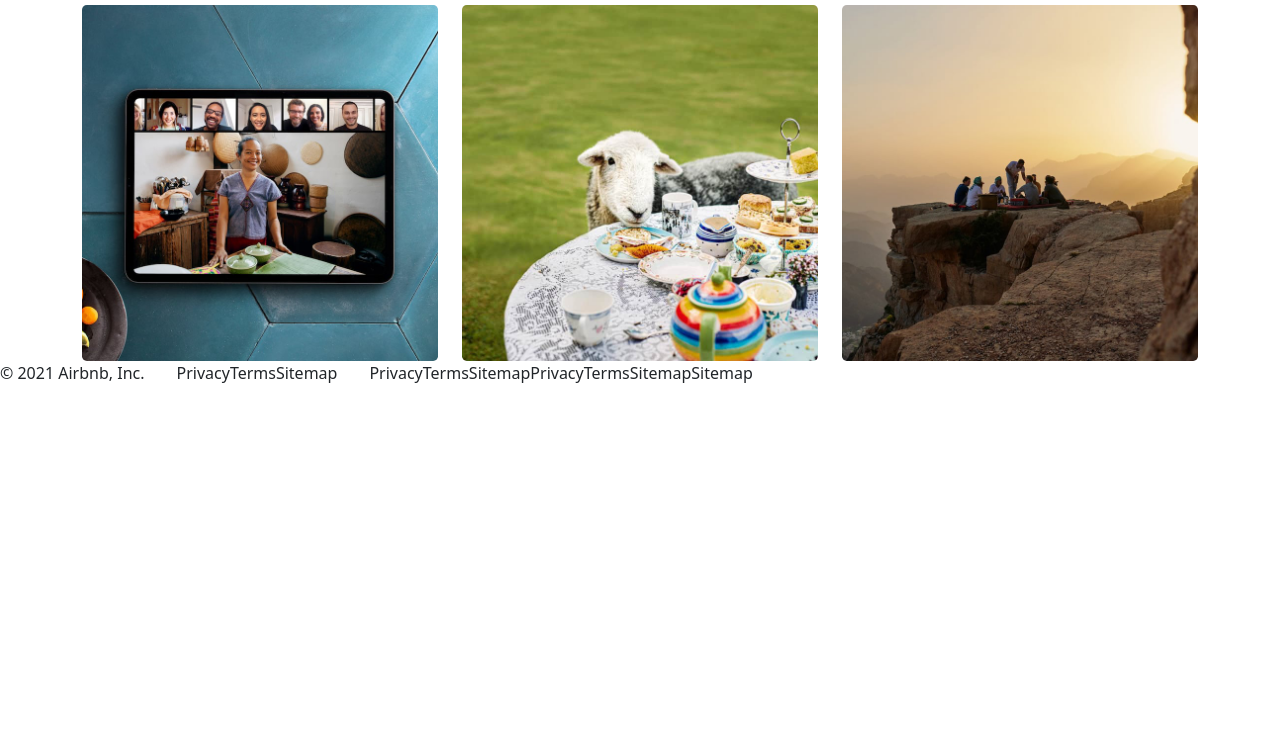
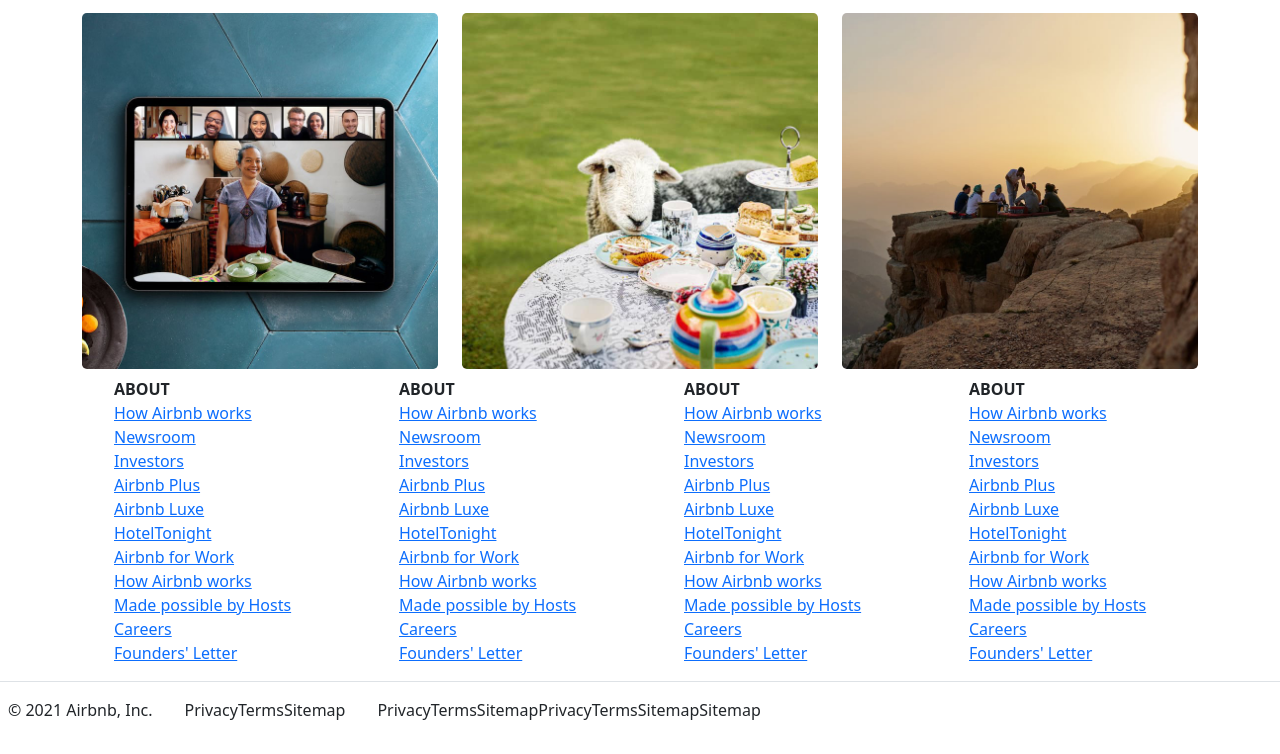
Before and after one commit to Vagyasri/Vacation-Rentals-Website, a website: page index.html in a window 1280 px wide. Shown: the part 1754-2508 px from the top of the page. Before the commit the page ends 2155 px from the top, so only its background shows below. Drawn offline with nearby package versions, Linux system fonts and the light colour scheme.

Commit message:
Add last navigation Section

```diff
--- a/index.html
+++ b/index.html
@@ -121,7 +121,7 @@
       <article>
           <img src="Image/14.jpg" alt="">
       </article>
-      <section>
+      <section class="py-2">
           <h2>Discover Experiences</h2>
             <p>Unique activities with local experts—in person or online.</p>
             <div class="container">
@@ -138,7 +138,81 @@
             </div>
         </div>
       </section>
-      <footer>
+      <section>
+          <div class="container">
+              <div class="row">
+                  <div class="col-3">
+                      <ul> <b>ABOUT</b>
+                          <li><a href="#">How Airbnb works</a></li>
+                          <li><a href="#">Newsroom
+                        </a></li>
+                          <li><a href="#">Investors
+                            </a></li>
+                          <li><a href="#">Airbnb Plus</a></li>
+                          <li><a href="#">Airbnb Luxe</a></li>
+                          <li><a href="#">HotelTonight</a></li>
+                          <li><a href="#">Airbnb for Work</a></li>
+                          <li><a href="#">How Airbnb works</a></li>
+                          <li><a href="#">Made possible by Hosts</a></li>
+                          <li><a href="#">Careers</a></li>
+                          <li><a href="#">Founders' Letter</a></li>
+                      </ul>
+                  </div>
+                  <div class="col-3">
+                    <ul> <b>ABOUT</b>
+                        <li><a href="#">How Airbnb works</a></li>
+                        <li><a href="#">Newsroom
+                      </a></li>
+                        <li><a href="#">Investors
+                          </a></li>
+                        <li><a href="#">Airbnb Plus</a></li>
+                        <li><a href="#">Airbnb Luxe</a></li>
+                        <li><a href="#">HotelTonight</a></li>
+                        <li><a href="#">Airbnb for Work</a></li>
+                        <li><a href="#">How Airbnb works</a></li>
+                        <li><a href="#">Made possible by Hosts</a></li>
+                        <li><a href="#">Careers</a></li>
+                        <li><a href="#">Founders' Letter</a></li>
+                    </ul>
+                </div>
+                <div class="col-3">
+                    <ul> <b>ABOUT</b>
+                        <li><a href="#">How Airbnb works</a></li>
+                        <li><a href="#">Newsroom
+                      </a></li>
+                        <li><a href="#">Investors
+                          </a></li>
+                        <li><a href="#">Airbnb Plus</a></li>
+                        <li><a href="#">Airbnb Luxe</a></li>
+                        <li><a href="#">HotelTonight</a></li>
+                        <li><a href="#">Airbnb for Work</a></li>
+                        <li><a href="#">How Airbnb works</a></li>
+                        <li><a href="#">Made possible by Hosts</a></li>
+                        <li><a href="#">Careers</a></li>
+                        <li><a href="#">Founders' Letter</a></li>
+                    </ul>
+                </div>
+                <div class="col-3">
+                    <ul> <b>ABOUT</b>
+                        <li><a href="#">How Airbnb works</a></li>
+                        <li><a href="#">Newsroom
+                      </a></li>
+                        <li><a href="#">Investors
+                          </a></li>
+                        <li><a href="#">Airbnb Plus</a></li>
+                        <li><a href="#">Airbnb Luxe</a></li>
+                        <li><a href="#">HotelTonight</a></li>
+                        <li><a href="#">Airbnb for Work</a></li>
+                        <li><a href="#">How Airbnb works</a></li>
+                        <li><a href="#">Made possible by Hosts</a></li>
+                        <li><a href="#">Careers</a></li>
+                        <li><a href="#">Founders' Letter</a></li>
+                    </ul>
+                </div>
+              </div>
+          </div>
+      </section>
+      <footer class="border-top py-3 px-2">
         <nav class="c-right s-font d-flex text-center">
         <p class="left">© 2021 Airbnb, Inc.</p>
         <ul class="f-left d-flex text-center">
```
